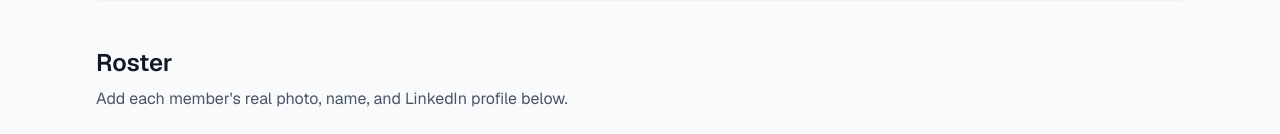
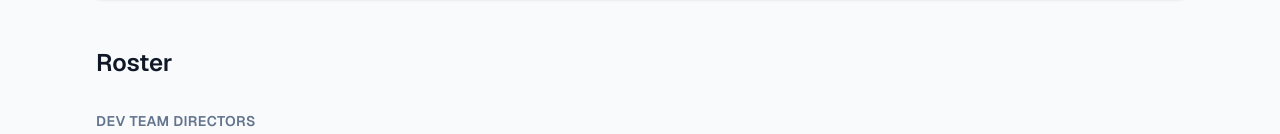
Before and after one commit to acmpsu/acm-website, a Next.js app: page /dev-team in a window 1280 px wide. Shown: the part 953-1087 px from the top of the page. Built offline with nearby package versions, Linux system fonts and the light colour scheme.

Commit message:
fix wording

```diff
--- a/src/app/(pages)/dev-team/page.tsx
+++ b/src/app/(pages)/dev-team/page.tsx
@@ -270,10 +270,6 @@ export default function DevTeamPage() {
 
       <section>
         <h2 className="text-2xl font-semibold text-gray-900">Roster</h2>
-        <p className="mt-2 text-gray-600">
-          Add each member&apos;s real photo, name, and LinkedIn profile below.
-        </p>
-
         {executiveMembers.length > 0 && (
           <div className="mt-8">
             <p className="text-sm font-semibold uppercase tracking-wide text-slate-500">Dev Team Directors</p>
```
